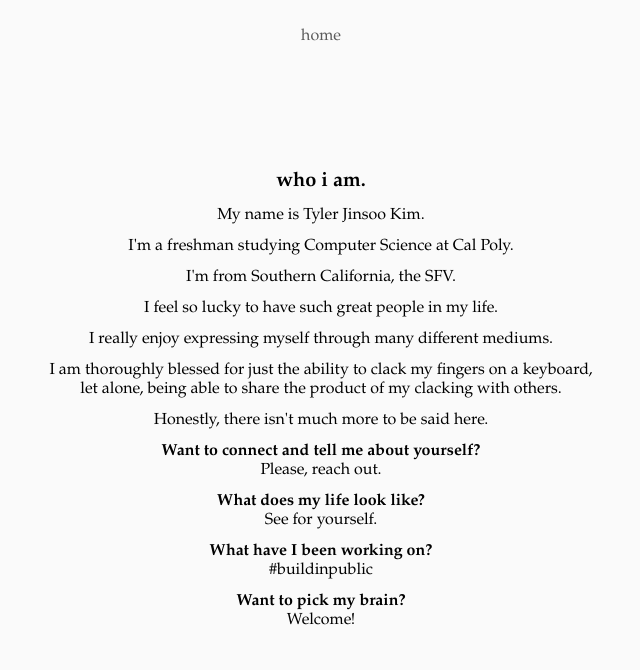
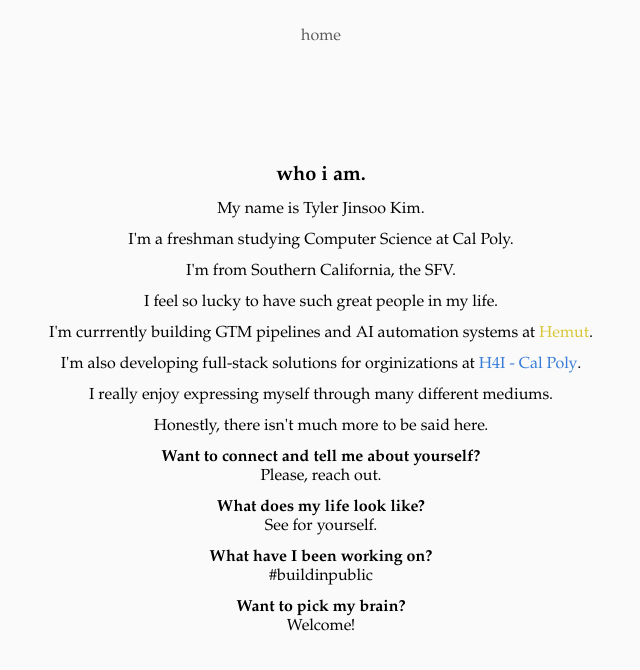
Before and after one commit to tjsook/jinsoo.space, a Next.js app: page /me in a window 1280 px wide. Shown: the top 670 px of the page, without its empty margins (319-959 px from the left). Built offline with nearby package versions, Linux system fonts and the light colour scheme.

Commit message:
who i am

```diff
--- a/src/app/me/page.tsx
+++ b/src/app/me/page.tsx
@@ -19,14 +19,22 @@ export default function MePage() {
           I feel so lucky to have such great people in my life.
         </p>
         <p className={styles.body}>
-          I really enjoy expressing myself through many different mediums.
+          I&apos;m currrently building GTM pipelines and AI automation systems
+          at{" "}
+          <Link href="https://www.hemut.com/" className={styles.hemutlink}>
+            Hemut
+          </Link>
+          .
         </p>
         <p className={styles.body}>
-          I am thoroughly blessed for just the ability to clack my fingers on a
-          keyboard,
-          <br /> let alone, being able to share the product of my clacking with
-          others.
-          <br />
+          I&apos;m also developing full-stack solutions for orginizations at{" "}
+          <Link href="https://www.hemut.com/" className={styles.h4ilink}>
+            H4I - Cal Poly
+          </Link>
+          .
+        </p>
+        <p className={styles.body}>
+          I really enjoy expressing myself through many different mediums.
         </p>
         <p className={styles.body}>
           Honestly, there isn&apos;t much more to be said here.
--- a/src/app/section.module.css
+++ b/src/app/section.module.css
@@ -31,6 +31,18 @@
   font-size: 1rem;
   transition: opacity 0.18s ease;
 }
+.hemutlink {
+  display: inline-block;
+  font-size: 1rem;
+  transition: opacity 0.18s ease;
+  color: rgb(215, 199, 53);
+}
+.h4ilink {
+  display: inline-block;
+  font-size: 1rem;
+  transition: opacity 0.18s ease;
+  color: rgb(53, 123, 215);
+}
 
 .tightBody {
   margin-top: -0.45rem;
@@ -38,6 +50,12 @@
 
 @media (hover: hover) and (pointer: fine) {
   .link:hover {
+    opacity: 0.7;
+  }
+  .hemutlink:hover {
+    opacity: 0.7;
+  }
+  .h4ilink:hover {
     opacity: 0.7;
   }
 }
```
